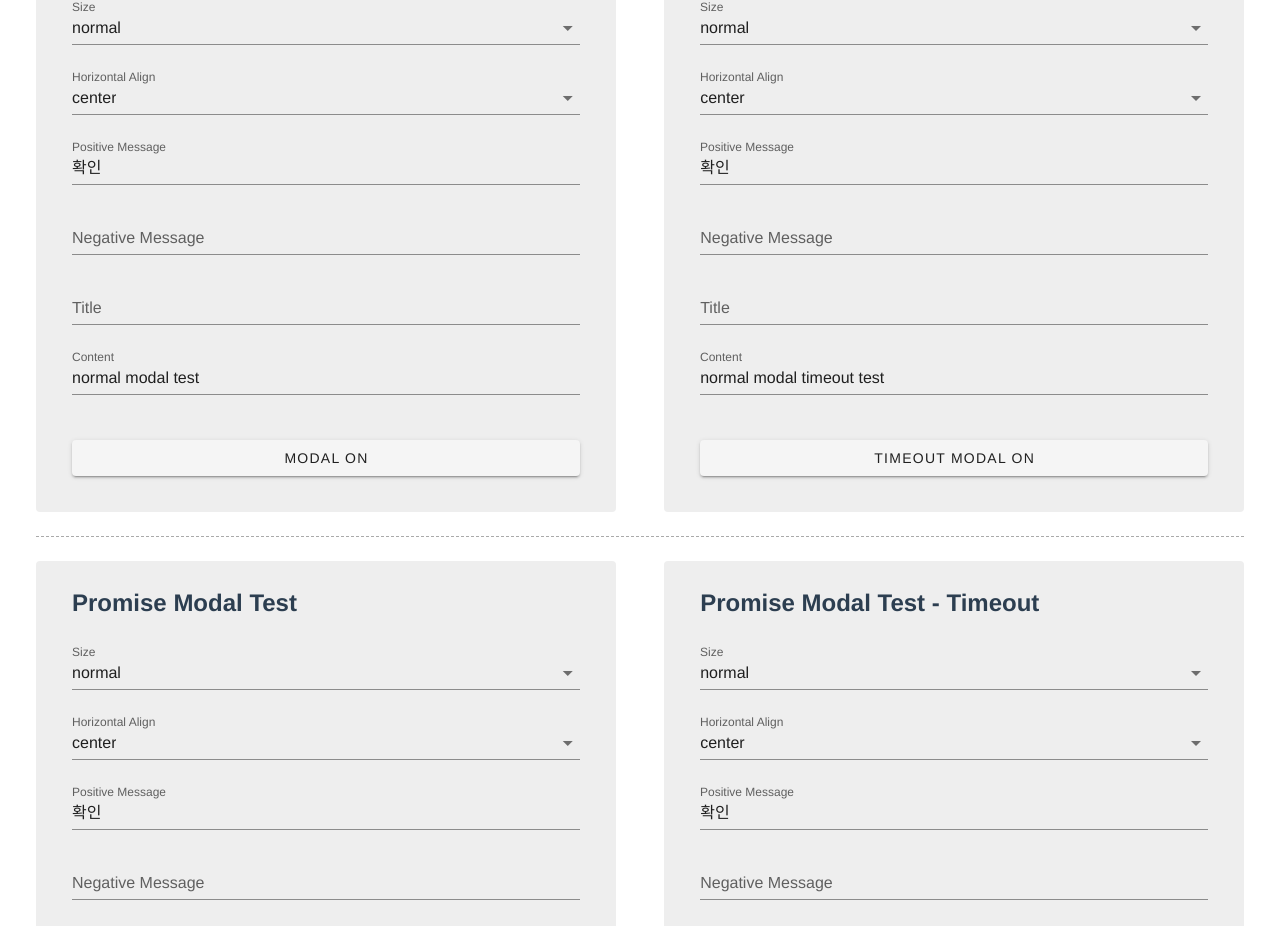
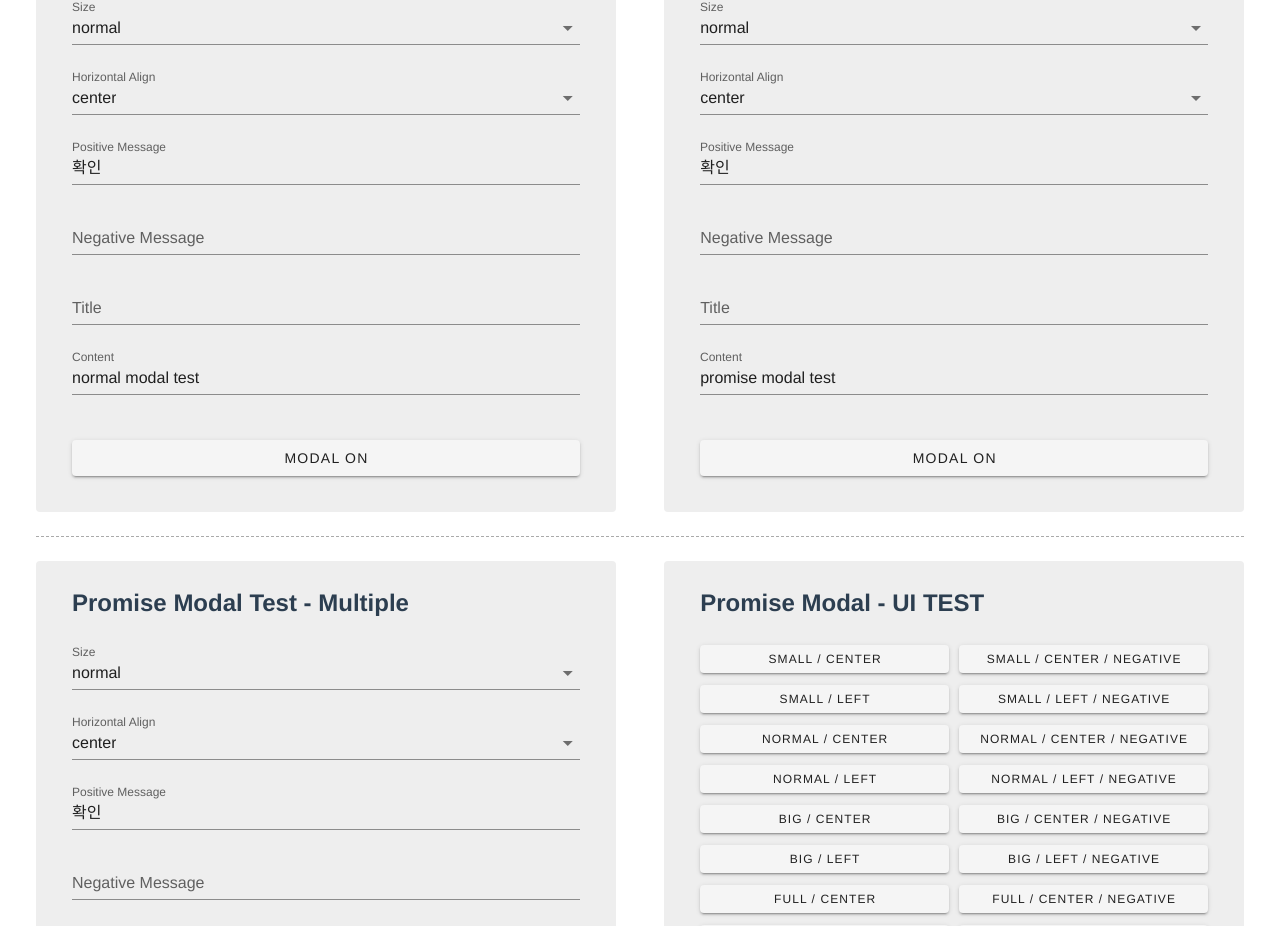
Before and after one commit to JunyupHong/skb_project, a Vue app: page / in a window 1280 px wide. Shown: the part 156-1082 px from the top of the page. Built offline with nearby package versions, Linux system fonts and the light colour scheme.

Commit message:
Test Page 수정
	Promise Modal UI TEST 추가
	Mutiple Modal TEST 추가
	Timeout TEST 제거

```diff
--- a/src/views/main/main.scss
+++ b/src/views/main/main.scss
@@ -10,12 +10,21 @@
             width: 48%;
             background: #eee;
             border-radius: 4px;
-            padding: 24px 36px 36px 36px;
+            padding: 24px 36px 24px 36px;
             .option {
                 margin: 24px 0;
+                .button {
+                    width: 49%;
+                }
             }
             .button {
                 width: 100%;
+                margin-bottom: 12px;
+            }
+            .flex {
+                display: flex;
+                flex-wrap: wrap;
+                justify-content: space-between;
             }
         }
     }
--- a/src/views/main/main.ts
+++ b/src/views/main/main.ts
@@ -1,14 +1,6 @@
 import Vue from 'vue';
 import {Component} from 'vue-property-decorator';
-
-type SizeType = 'small' | 'big' | 'normal' | 'full';
-type AlignType = 'center' | 'left';
-interface UIOptionType {
-    size?: SizeType;
-    align?: AlignType;
-    negativeMessage?: string;
-    positiveMessage?: string;
-}
+import { UIOptionType} from '../../components/promiseModal/type';
 
 @Component({})
 export default class Main extends Vue {
@@ -26,20 +18,6 @@ export default class Main extends Vue {
         title: '',
         content: 'normal modal test',
     }
-    private normalModalTimeout: {option: {size: string[]; align: string[]}; ui: UIOptionType; title: string; content: string} = {
-        option: {
-            size: ['small', 'normal', 'big'],
-            align: ['center', 'left'],
-        },
-        ui: {
-            size: 'normal',
-            align: 'center',
-            positiveMessage: '확인',
-            negativeMessage: '',
-        },
-        title: '',
-        content: 'normal modal timeout test',
-    }
 
     private promiseModal: {option: {size: string[]; align: string[]}; ui: UIOptionType; title: string; content: string} = {
         option: {
@@ -55,7 +33,7 @@ export default class Main extends Vue {
         title: '',
         content: 'promise modal test',
     }
-    private promiseModalTimeout: {option: {size: string[]; align: string[]}; ui: UIOptionType; title: string; content: string} = {
+    private promiseModalMultiple: {option: {size: string[]; align: string[]}; ui: UIOptionType; title: string; content: string} = {
         option: {
             size: ['small', 'normal', 'big'],
             align: ['center', 'left'],
@@ -71,25 +49,18 @@ export default class Main extends Vue {
     }
 
     private normalModalOn () {
-        console.log(this.normalModal);
+        console.log('normal modal start');
         this.$modal.on({
             size: this.normalModal.ui.size,
             align: this.normalModal.ui.align,
             positiveMessage: this.normalModal.ui.positiveMessage !== '' ? this.normalModal.ui.positiveMessage : undefined,
             negativeMessage: this.normalModal.ui.negativeMessage !== '' ? this.normalModal.ui.negativeMessage : undefined,
         }, this.normalModal.content, this.normalModal.title !== '' ? this.normalModal.title : undefined);
-    }
-    private normalModalOnTimeout() {
-        setTimeout(() => this.$modal.on({
-                size: this.normalModalTimeout.ui.size,
-                align: this.normalModalTimeout.ui.align,
-                positiveMessage: this.normalModalTimeout.ui.positiveMessage !== '' ? this.normalModalTimeout.ui.positiveMessage : undefined,
-                negativeMessage: this.normalModalTimeout.ui.negativeMessage !== '' ? this.normalModalTimeout.ui.negativeMessage : undefined,
-            }, this.normalModalTimeout.content, this.normalModalTimeout.title !== '' ? this.normalModalTimeout.title : undefined),
-            1500);
+        console.log('normal modal end');
     }
 
     private async promiseModalOn() {
+        console.log('promise modal start');
         try {
             await this.$promiseModal.on({
                 size: this.promiseModal.ui.size,
@@ -97,30 +68,42 @@ export default class Main extends Vue {
                 positiveMessage: this.promiseModal.ui.positiveMessage !== '' ? this.promiseModal.ui.positiveMessage : undefined,
                 negativeMessage: this.promiseModal.ui.negativeMessage !== '' ? this.promiseModal.ui.negativeMessage : undefined,
             }, this.promiseModal.content, this.promiseModal.title !== '' ? this.promiseModal.title : undefined);
-            console.log('resolve done');
+            console.log('click resolve');
         } catch(e) {
-            console.log('reject done');
+            console.log('click reject');
+        } finally {
+            console.log('promise modal end');
         }
     }
-    private async promiseModalOnTimeout() {
-        setTimeout(async () => {
-            try {
-                await this.$promiseModal.on({
-                    size: this.promiseModalTimeout.ui.size,
-                    align: this.promiseModalTimeout.ui.align,
-                    positiveMessage: this.promiseModalTimeout.ui.positiveMessage !== '' ? this.promiseModalTimeout.ui.positiveMessage : undefined,
-                    negativeMessage: this.promiseModalTimeout.ui.negativeMessage !== '' ? this.promiseModalTimeout.ui.negativeMessage : undefined,
-                }, this.promiseModalTimeout.content, this.promiseModalTimeout.title !== '' ? this.promiseModalTimeout.title : undefined);
-                console.log('timeout resolve done');
-                await this.$promiseModal.on({size: 'full'},'두번째 modal 입니다', 'PROMISE MODAL');
-                console.log('timeout resolve2');
-            } catch(e) {
-                console.log('timeout reject done');
-            }
-        },
-        1500);
+    private async onMultiplePromiseModal() {
+        try {
+            await this.$promiseModal.on({
+                size: this.promiseModalMultiple.ui.size,
+                align: this.promiseModalMultiple.ui.align,
+                positiveMessage: this.promiseModalMultiple.ui.positiveMessage !== '' ? this.promiseModalMultiple.ui.positiveMessage : undefined,
+                negativeMessage: this.promiseModalMultiple.ui.negativeMessage !== '' ? this.promiseModalMultiple.ui.negativeMessage : undefined,
+            }, this.promiseModalMultiple.content, this.promiseModalMultiple.title !== '' ? this.promiseModalMultiple.title : undefined);
+            console.log('modal done');
+            await this.$promiseModal.on({positiveMessage: '결제', negativeMessage: '취소'},'결제하시겠습니까?', 'PROMISE MODAL');
+            console.log('결제 modal done');
+            await this.$promiseModal.on({}, '결제가 완료 되었습니다', 'PROMISE MODAL');
+            console.log('결제 완료 modal done');
+        } catch(e) {
+            await this.$promiseModal.on({size: 'small'}, '결제가 취소되었습니다', 'PROMISE MODAL');
+            console.log('결제 취소 modal done');
+        } finally {
+            await this.$promiseModal.on({size: 'small'}, '결제 과정 완료', 'PROMISE MODAL');
+            console.log('modal process done');
+        }
     }
-    private mounted () {
-        // this.$promiseModal.on({}, 'content', 'tt');
+
+    private async onClickUITest(option: UIOptionType, content: string, title: string) {
+        try {
+            console.log('promise modal on');
+            await this.$promiseModal.on(option, content, title);
+            console.log('promise modal off - resolve');
+        } catch(e) {
+            console.log('promise modal off - reject');
+        }
     }
 }
--- a/src/views/main/main.vue
+++ b/src/views/main/main.vue
@@ -23,31 +23,7 @@
                 </div>
                 <v-btn class="button" @click="normalModalOn">modal on</v-btn>
             </div>
-            <div class="content-area">
-                <h2>Normal Modal Test - Timeout</h2>
-                <div class="option">
-                    <v-select
-                        :items="normalModalTimeout.option.size"
-                        label="Size"
-                        v-model="normalModalTimeout.ui.size"
-                    ></v-select>
-                    <v-select
-                        :items="normalModalTimeout.option.align"
-                        label="Horizontal Align"
-                        v-model="normalModalTimeout.ui.align"
-                    ></v-select>
-                    <v-text-field label="Positive Message" v-model="normalModalTimeout.ui.positiveMessage"></v-text-field>
-                    <v-text-field label="Negative Message" v-model="normalModalTimeout.ui.negativeMessage"></v-text-field>
-                    <v-text-field label="Title" v-model="normalModalTimeout.title"></v-text-field>
-                    <v-text-field label="Content" v-model="normalModalTimeout.content"></v-text-field>
-                </div>
-                <v-btn class="button" @click="normalModalOnTimeout">timeout modal on</v-btn>
-            </div>
-
-        </div>
-        <div class="line"></div>
-        <div class="test-area">
-            <div class="content-area">
+             <div class="content-area">
                 <h2>Promise Modal Test</h2>
                 <div class="option">
                     <v-select
@@ -67,27 +43,51 @@
                 </div>
                 <v-btn class="button" @click="promiseModalOn">modal on</v-btn>
             </div>
+
+        </div>
+        <div class="line"></div>
+        <div class="test-area">
             <div class="content-area">
-                <h2>Promise Modal Test - Timeout</h2>
+                <h2>Promise Modal Test - Multiple</h2>
                 <div class="option">
                     <v-select
-                        :items="promiseModalTimeout.option.size"
+                        :items="promiseModalMultiple.option.size"
                         label="Size"
-                        v-model="promiseModalTimeout.ui.size"
+                        v-model="promiseModalMultiple.ui.size"
                     ></v-select>
                     <v-select
-                        :items="promiseModalTimeout.option.align"
+                        :items="promiseModalMultiple.option.align"
                         label="Horizontal Align"
-                        v-model="promiseModalTimeout.ui.align"
+                        v-model="promiseModalMultiple.ui.align"
                     ></v-select>
-                    <v-text-field label="Positive Message" v-model="promiseModalTimeout.ui.positiveMessage"></v-text-field>
-                    <v-text-field label="Negative Message" v-model="promiseModalTimeout.ui.negativeMessage"></v-text-field>
-                    <v-text-field label="Title" v-model="promiseModalTimeout.title"></v-text-field>
-                    <v-text-field label="Content" v-model="promiseModalTimeout.content"></v-text-field>
+                    <v-text-field label="Positive Message" v-model="promiseModalMultiple.ui.positiveMessage"></v-text-field>
+                    <v-text-field label="Negative Message" v-model="promiseModalMultiple.ui.negativeMessage"></v-text-field>
+                    <v-text-field label="Title" v-model="promiseModalMultiple.title"></v-text-field>
+                    <v-text-field label="Content" v-model="promiseModalMultiple.content"></v-text-field>
                 </div>
-                <v-btn class="button" @click="promiseModalOnTimeout">timeout modal on</v-btn>
+                <v-btn class="button" @click="onMultiplePromiseModal">Multiple Modal On</v-btn>
             </div>
-
+            <div class="content-area">
+                <h2>Promise Modal - UI TEST</h2>
+                <div class="option flex">
+                    <v-btn class="button" small @click="onClickUITest({size: 'small', align: 'center'}, 'size: SMALL / align: CENTER', 'MODAL TEST')">small / center</v-btn>
+                    <v-btn class="button" small @click="onClickUITest({size: 'small', align: 'center', negativeMessage: '취소'}, 'size: SMALL / align: CENTER / NEGATIVE', 'MODAL TEST')">small / center / negative</v-btn>
+                    <v-btn class="button" small @click="onClickUITest({size: 'small', align: 'left'}, 'size: SMALL / align: LEFT', 'MODAL TEST')">small / left</v-btn>
+                    <v-btn class="button" small @click="onClickUITest({size: 'small', align: 'left', negativeMessage: '취소'}, 'size: SMALL / align: LEFT / NEGATIVE', 'MODAL TEST')">small / left / negative</v-btn>
+                    <v-btn class="button" small @click="onClickUITest({align: 'center'}, 'size: NORMAL / align: CENTER', 'MODAL TEST')">normal / center</v-btn>
+                    <v-btn class="button" small @click="onClickUITest({align: 'center', negativeMessage: '취소'}, 'size: NORMAL / align: CENTER / NEGATIVE', 'MODAL TEST')">normal / center / negative</v-btn>
+                    <v-btn class="button" small @click="onClickUITest({align: 'left'}, 'size: NORMAL / align: LEFT', 'MODAL TEST')">normal / left</v-btn>
+                    <v-btn class="button" small @click="onClickUITest({align: 'left', negativeMessage: '취소'}, 'size: NORMAL / align: LEFT / NEGATIVE', 'MODAL TEST')">normal / left / negative</v-btn>
+                    <v-btn class="button" small @click="onClickUITest({size: 'big', align: 'center'}, 'size: BIG / align: CENTER', 'MODAL TEST')">big / center</v-btn>
+                    <v-btn class="button" small @click="onClickUITest({size: 'big', align: 'center', negativeMessage: '취소'}, 'size: BIG / align: CENTER / NEGATIVE', 'MODAL TEST')">big / center / negative</v-btn>
+                    <v-btn class="button" small @click="onClickUITest({size: 'big', align: 'left'}, 'size: BIG / align: LEFT', 'MODAL TEST')">big / left</v-btn>
+                    <v-btn class="button" small @click="onClickUITest({size: 'big', align: 'left', negativeMessage: '취소'}, 'size: BIG / align: LEFT / NEGATIVE', 'MODAL TEST')">big / left / negative</v-btn>
+                    <v-btn class="button" small @click="onClickUITest({size: 'full', align: 'center'}, 'size: FULL / align: CENTER', 'MODAL TEST')">full / center</v-btn>
+                    <v-btn class="button" small @click="onClickUITest({size: 'full', align: 'center', negativeMessage: '취소'}, 'size: FULL / align: CENTER / NEGATIVE', 'MODAL TEST')">full / center / negative</v-btn>
+                    <v-btn class="button" small @click="onClickUITest({size: 'full', align: 'left'}, 'size: FULL / align: LEFT', 'MODAL TEST')">full / left</v-btn>
+                    <v-btn class="button" small @click="onClickUITest({size: 'full', align: 'left', negativeMessage: '취소'}, 'size: FULL / align: LEFT / NEGATIVE', 'MODAL TEST')">full / left / negative</v-btn>
+                </div>
+            </div>
         </div>
     </div>
 </template>
```
Also changed, not shown: 1 other file (tests, documents, lock files or other folders).
